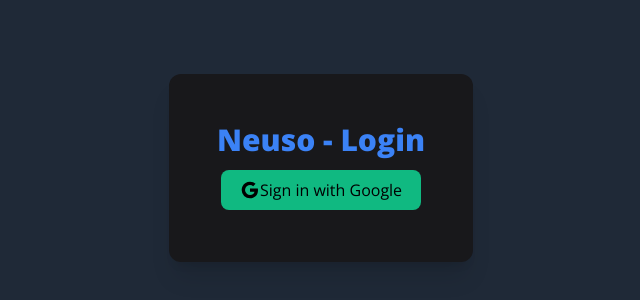
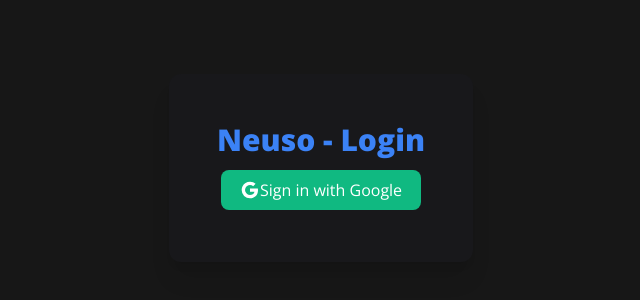
Before and after one commit to ZippyIO/neuso, a React (Vite) app: page / in a window 1280 px wide. Shown: the part 232-532 px from the top of the page, without its empty margins (319-959 px from the left). Built offline with nearby package versions, Linux system fonts and the light colour scheme; no server answers.

Commit message:
💄refactor: add default text and background colour

```diff
--- a/src/assets/index.css
+++ b/src/assets/index.css
@@ -1,4 +1,5 @@
 @import url('https://fonts.googleapis.com/css2?family=Montserrat:wght@100;200;300;400;500;600;700;800;900&family=Open+Sans:wght@300;400;500;600;700;800&display=swap');
+
 @tailwind base;
 @tailwind components;
 @tailwind utilities;
@@ -7,8 +8,9 @@
     * {
         @apply box-border;
         @apply font-opensans;
+        @apply text-white;
     }
     body {
-        @apply bg-gray-800;
+        @apply bg-neutral-900;
     }
 }
```
